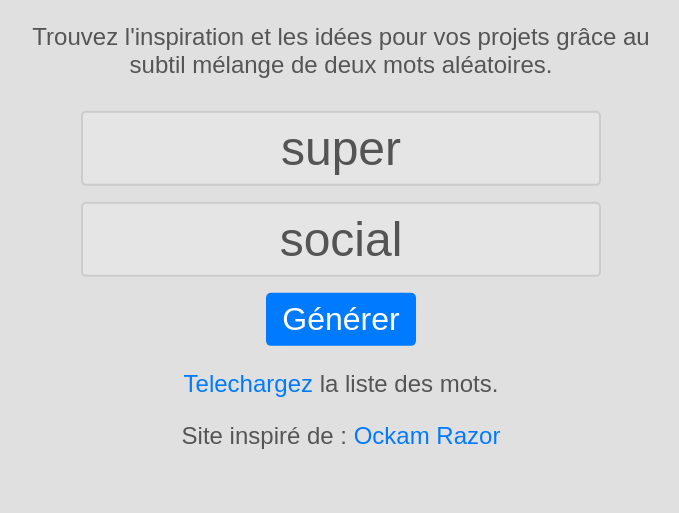
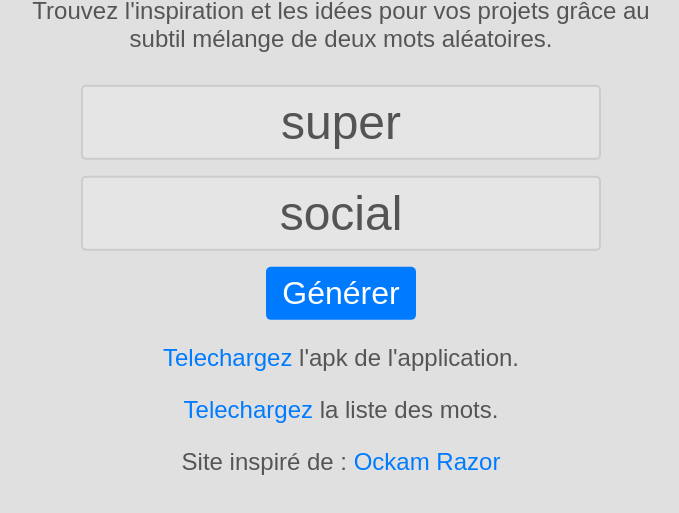
Before and after one commit to CaptainBoulbi/fusion, a plain HTML site: page index.html in a window 1280 px wide. Shown: the part 211-724 px from the top of the page, without its empty margins (299-978 px from the left). Drawn offline with Linux system fonts and the light colour scheme.

Commit message:
add logo + apk

```diff
--- a/index.html
+++ b/index.html
@@ -2,6 +2,7 @@
 <html>
     <head>
         <meta charset="UTF-8" />
+        <link rel="icon" type="image/png" href="logo.png" />
         <title>FUSION</title>
         <style>
             body {
@@ -78,6 +79,7 @@
             <br>
             <button onclick="generer()">Générer</button>
         </main>
+        <p><a href="/FUSION.apk">Telechargez</a> l'apk de l'application.</p>
         <p><a onclick="telecharger()">Telechargez</a> la liste des mots.</p>
         <p>Site inspiré de : <a href="https://www.youtube.com/watch?v=yEFT5zqXtoY">Ockam Razor</a></p>
 
```
Also changed, not shown: logo.png (added), 1 other file.
